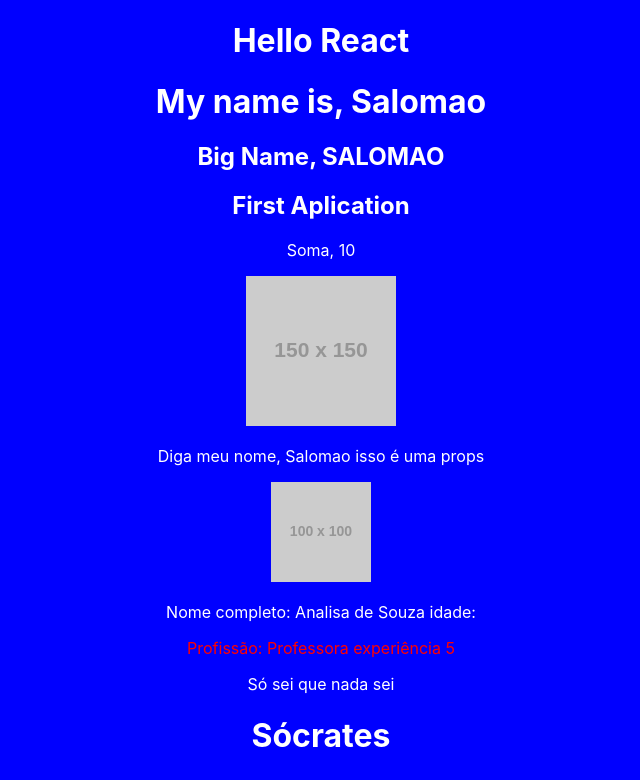
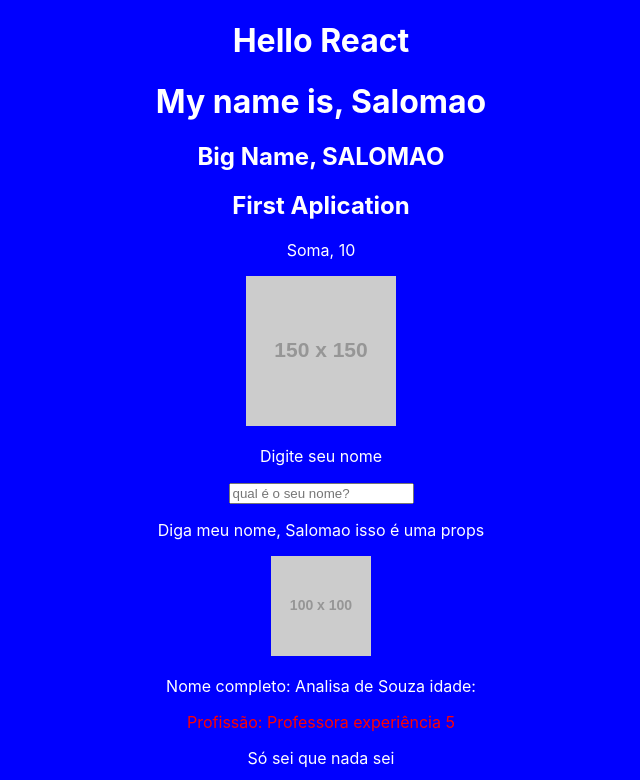
Before and after one commit to salomaoalg/reactaulas, a React (Create React App) app: page / in a window 1280 px wide. Shown: the top 780 px of the page, without its empty margins (319-959 px from the left). Built offline with nearby package versions, Linux system fonts and the light colour scheme.

Commit message:
eventos statelift

```diff
--- a/src/App.js
+++ b/src/App.js
@@ -1,3 +1,4 @@
+import { useState } from 'react';
 import './App.css'
 import HelloWord from './components/HelloWord';
 import SayMayname from './components/SayMyName';
@@ -7,12 +8,17 @@
 import Form from './components/Form';
 import Condicional from './components/Condicional';
 import Outralista from './components/OutraLista';
+import SeuNome from './components/SeuNome';
+import SaudarCao from './components/SaudarCao';
+
 
 function App() {
+const [nome, setNome] = useState()
 const nomes = ["SALOMAO", "MARIA", "JOSE"]
 let name = 'Salomao';
 let newname = name.toUpperCase();
 let link = 'https://via.placeholder.com/150'
+
 function somar(a, b){
   return(a + b);
 }
@@ -25,6 +31,9 @@
       <p>Soma, {somar(5, 5)}</p>
       <img src={link} alt="" />
 
+
+      <SeuNome setNome={setNome}/>
+      <SaudarCao nome={nome}/>
       <SayMayname name="Salomao isso é uma props"/>
       <Pessoa nome="Analisa" fullname="Analisa de Souza" foto="https://via.placeholder.com/100"
       profissao="Professora" xp="5"/>
--- /dev/null
+++ b/src/components/SaudarCao.js
@@ -0,0 +1,11 @@
+function SaudaCao({nome}){
+    function gerarsaudacao(algumNome){
+        return `Olá, ${algumNome}, tudo Joia?`
+    }
+
+    return(
+        <>{nome && <p>{gerarsaudacao(nome)}</p>}</>
+    )
+}
+
+export default SaudaCao
--- /dev/null
+++ b/src/components/SeuNome.js
@@ -0,0 +1,11 @@
+function SeuNome({setNome}){
+    return(
+        <div>
+            <p>Digite seu nome</p>
+            <input type="text" placeholder="qual é o seu nome?" onChange={(e) => setNome(e.target.value)} />
+
+        </div>
+    )
+}
+
+export default SeuNome
```
Also changed, not shown: 1 other file (tests, documents, lock files or other folders).
